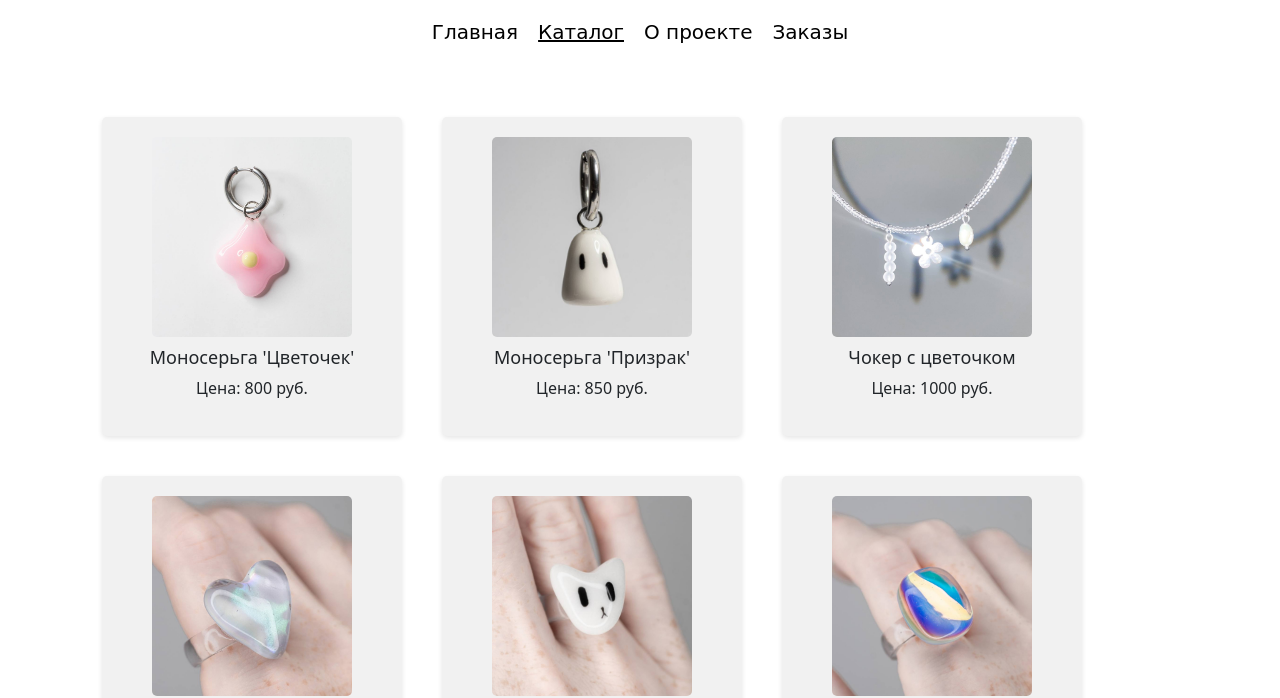
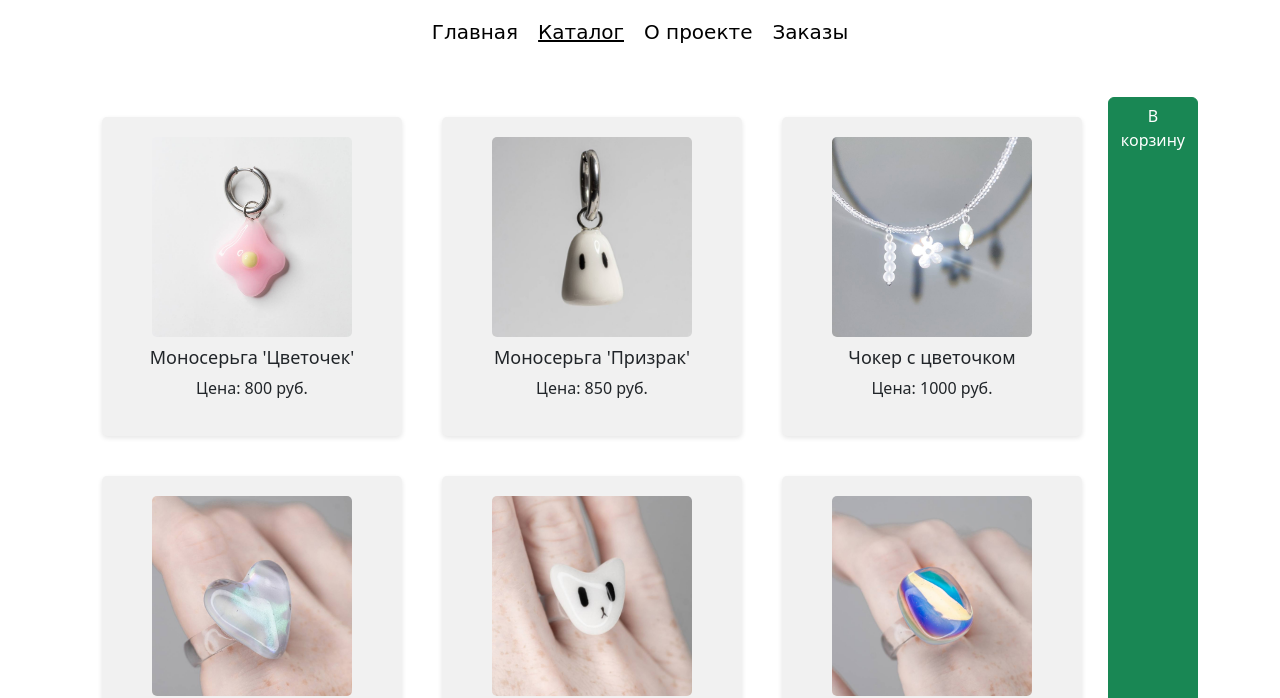
Before and after one commit to stvalentines/gemluxe, a plain HTML site: page shop.html in a window 1280 px wide. Shown: the part 121-819 px from the top of the page. Drawn offline with nearby package versions, Linux system fonts and the light colour scheme.

Commit message:
Update shop.css

```diff
--- a/shop.css
+++ b/shop.css
@@ -46,9 +46,10 @@ nav {
   .container {
     display: flex;
     justify-content: space-between;
-    flex-wrap: wrap;
+    flex-wrap: nowrap;
     max-width: 1200px;
     margin: 50px auto;
+    overflow-x: auto;
   }
 
   .product-block {
```
